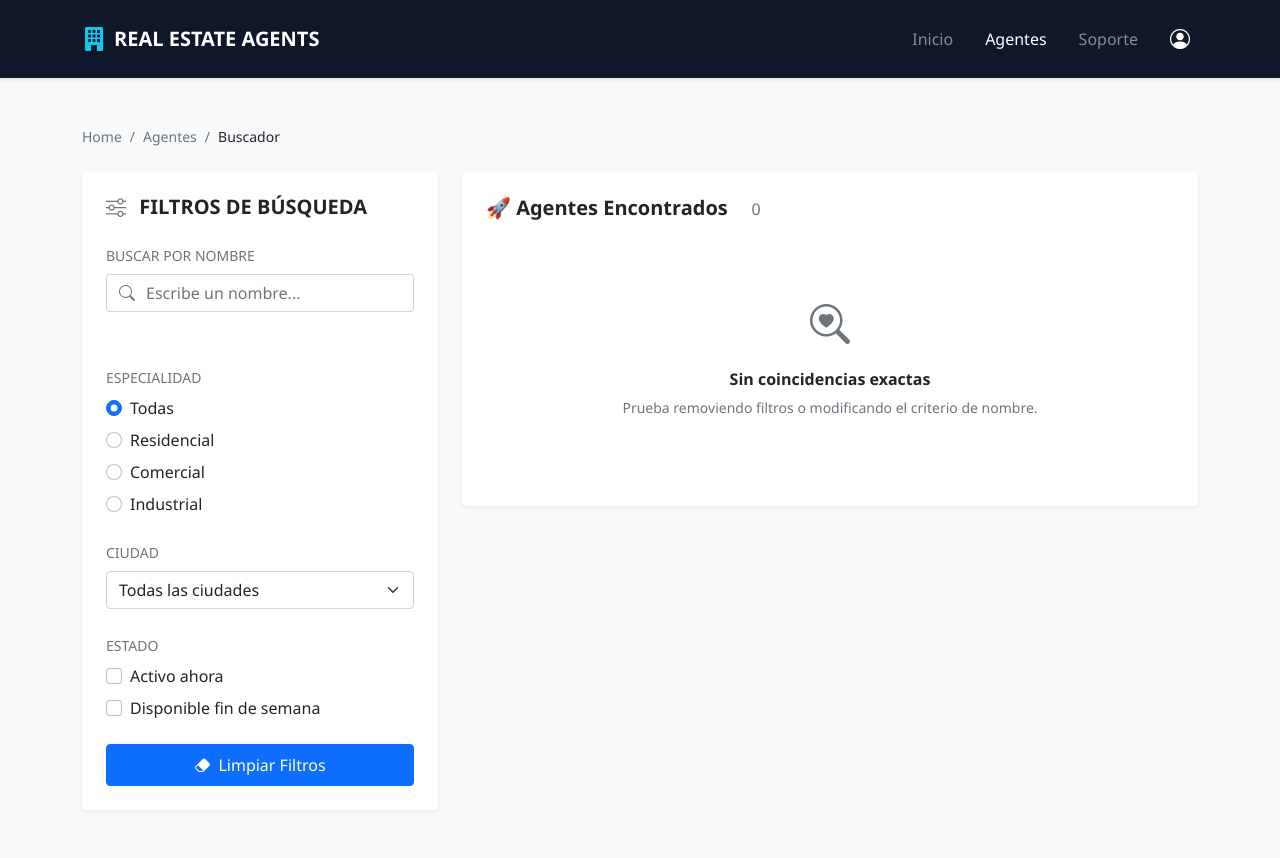
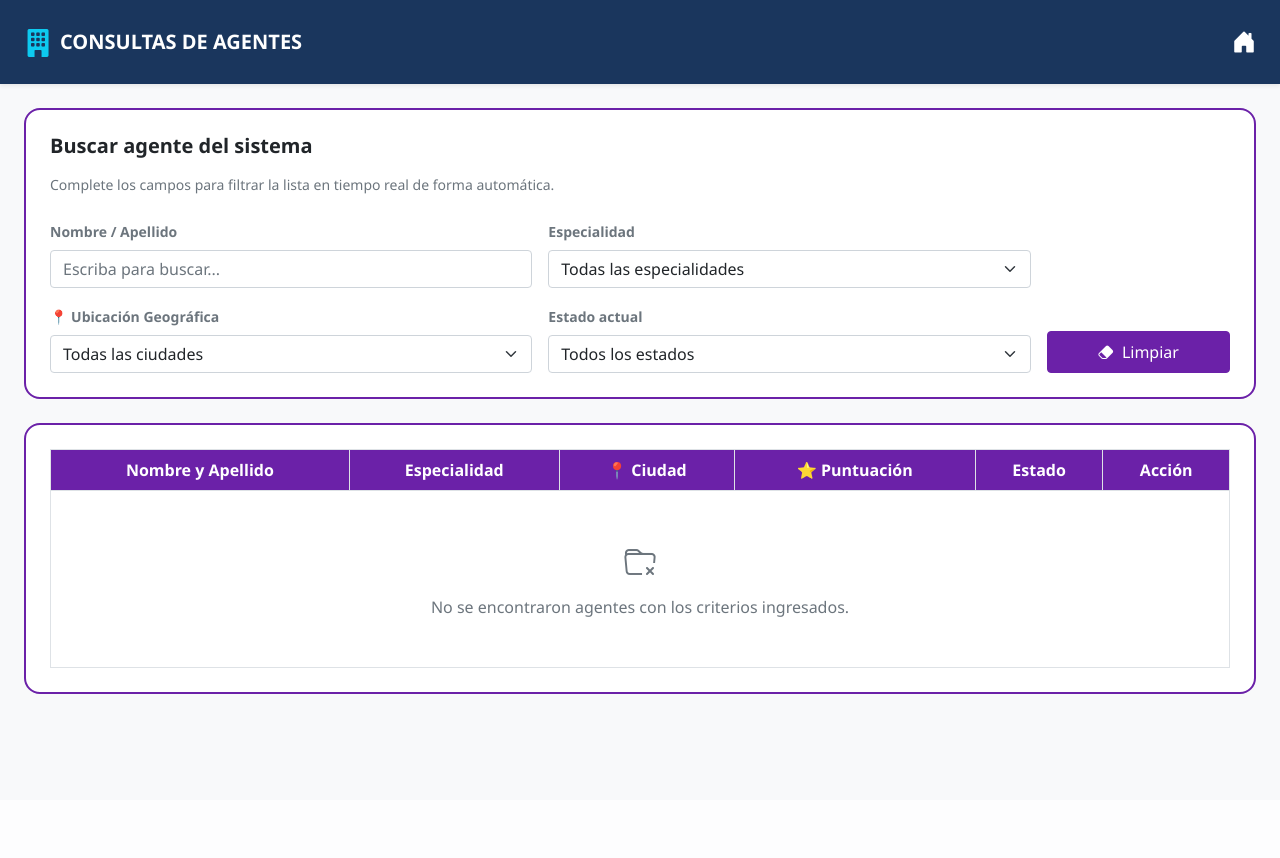
Before and after one commit to mdilauro39/djangoajax, a Django app: page / in a window 1280 px wide. After the commit the page ends 694 px from the top, so only its background shows below. Run offline with Django 5.2, Linux system fonts and the light colour scheme; data that the repository does not hold is empty; some libraries are stand-ins or nearby versions.

Commit message:
se adapto el sistema a las maquetas uix del proyecto de personal que esta realiuzando los alumnos del 210

```diff
--- a/app/templates/agentes/buscador.html
+++ b/app/templates/agentes/buscador.html
@@ -14,106 +14,74 @@
 
     <style>
         body { background-color: #f8f9fa; font-family: 'Segoe UI', system-ui, -apple-system, sans-serif; }
-        .navbar-custom { background-color: #0f172a; }
-        .card-agent { border: 1px solid #e2e8f0; transition: all 0.25s ease; }
-        .card-agent:hover { transform: translateY(-4px); box-shadow: 0 12px 20px rgba(0,0,0,0.08); border-color: #cbd5e1; }
-        .avatar-container { width: 72px; height: 72px; background-color: #f1f5f9; border-radius: 50%; display: flex; align-items: center; justify-content: center; flex-shrink: 0; }
+        .navbar-custom { background-color: #1a365d; }
 
-        /* 💡 Efecto Shimmer / Esqueleto para la carga reactiva */
-        .skeleton-card { background: linear-gradient(90deg, #f1f5f9 25%, #e2e8f0 50%, #f1f5f9 75%); background-size: 200% 100%; animation: loading-shimmer 1.5s infinite; }
-        @keyframes loading-shimmer { 0% { background-position: 200% 0; } 100% { background-position: -200% 0; } }
+        /* Contenedores con bordes redondeados y estilo similar a la imagen */
+        .box-container { border: 2px solid #6b21a8; border-radius: 1rem; background-color: #ffffff; padding: 1.5rem; }
 
-        /* Ocultar/Mostrar elementos en carga con HTMX */
-        .placeholder-container { display: none; }
-        .htmx-request .placeholder-container { display: block; }
-        .htmx-request .resultados-dinamicos { display: none; }
+        /* Estilos de la tabla al estilo del panel */
+        .table-custom-header { background-color: #6b21a8 !important; color: #ffffff !important; }
+        .table tbody tr { vertical-align: middle; }
+
+        /* Spinner de carga */
+        .htmx-indicator { display: none !important; }
+        .htmx-request .htmx-indicator { display: inline-block !important; }
     </style>
 </head>
 <body>
 
-    <!-- 🌐 Barra de Navegación -->
-    <nav class="navbar navbar-expand-lg navbar-dark navbar-custom shadow-sm py-3">
-        <div class="container">
+    <!-- 🌐 Barra de Navegación del Sistema -->
+    <nav class="navbar navbar-expand-lg navbar-dark navbar-custom shadow-sm py-3 mb-4">
+        <div class="container-fluid px-4">
             <a class="navbar-brand fw-bold d-flex align-items-center" href="#">
-                <i class="bi bi-building-fill me-2 fs-4 text-info"></i> REAL ESTATE AGENTS
+                <i class="bi bi-building-fill me-2 text-info fs-3"></i>
+                <span>CONSULTAS DE AGENTES</span>
             </a>
-            <div class="collapse navbar-collapse justify-content-end">
-                <ul class="navbar-nav align-items-center gap-3">
-                    <li class="nav-item"><a class="nav-link text-white-50" href="#">Inicio</a></li>
-                    <li class="nav-item"><a class="nav-link active fw-semibold" href="#">Agentes</a></li>
-                    <li class="nav-item"><a class="nav-link text-white-50" href="#">Soporte</a></li>
-                    <li class="nav-item"><a class="nav-link text-white fs-5" href="#"><i class="bi bi-person-circle"></i></a></li>
-                </ul>
-            </div>
+            <div class="text-white fs-4"><i class="bi bi-house-door-fill"></i></div>
         </div>
     </nav>
 
-    <!-- 🔍 Contenedor Principal -->
-    <div class="container my-5">
-        <nav aria-label="breadcrumb" class="mb-4">
-            <ol class="breadcrumb text-muted small">
-                <li class="breadcrumb-item"><a href="#" class="text-decoration-none text-muted">Home</a></li>
-                <li class="breadcrumb-item"><a href="#" class="text-decoration-none text-muted">Agentes</a></li>
-                <li class="breadcrumb-item active text-dark fw-medium" aria-current="page">Buscador</li>
-            </ol>
-        </nav>
+    <div class="container-fluid px-4 my-4">
 
-        <div class="row g-4">
-            <!-- 🛠️ Barra Lateral: Filtros -->
-            <div class="col-lg-4 col-md-5">
-                <div class="card border-0 shadow-sm p-4 bg-white rounded-3">
-                    <h5 class="fw-bold mb-4 text-dark">
-                        <i class="bi bi-sliders me-2 text-secondary"></i> FILTROS DE BÚSQUEDA
-                    </h5>
+        <!-- 🛠️ Cuadro Superior: Formulario de Filtros Unificado -->
+        <div class="box-container mb-4">
+            <h5 class="fw-bold mb-3 text-dark">Buscar agente del sistema</h5>
+            <p class="text-muted small mb-4">Complete los campos para filtrar la lista en tiempo real de forma automática.</p>
 
             <form id="formulario-filtros">
+                <div class="row g-3 align-items-end">
 
-                        <!-- Input por texto interactivo en tiempo real -->
-                        <div class="mb-4">
-                            <label for="buscar" class="form-label fw-semibold small text-muted text-uppercase">Buscar por nombre</label>
-                            <div class="input-group">
-                                <span class="input-group-text bg-white border-end-0 text-muted"><i class="bi bi-search"></i></span>
-                                <input type="text"
-                                       name="q"
-                                       id="buscar"
-                                       class="form-control border-start-0 ps-0"
-                                       placeholder="Escribe un nombre..."
-                                       hx-get="{% url 'buscador_agentes' %}"
-                                       hx-trigger="keyup delay:300ms changed"
-                                       hx-target="#contenedor-resultados"
-                                       hx-include="#formulario-filtros"
-                                       hx-indicator="#spinner-carga">
-                            </div>
-                            <div id="spinner-carga" class="htmx-indicator mt-2 text-primary small">
-                                <span class="spinner-border spinner-border-sm" role="status"></span> Buscando...
-                            </div>
+                    <!-- Fila de Inputs -->
+                    <div class="col-md-10">
+                        <div class="row g-3">
+                            <!-- Nombre -->
+                            <div class="col-md-6">
+                                <label for="buscar" class="form-label small fw-bold text-secondary">Nombre / Apellido</label>
+                                <input type="text" name="q" id="buscar" class="form-control" placeholder="Escriba para buscar..."
+                                       hx-get="{% url 'buscador_agentes' %}" hx-trigger="keyup delay:300ms changed" hx-target="#contenedor-resultados">
                             </div>
 
-                        <!-- Radios: Especialidad -->
-                        <div class="mb-4">
-                            <label class="form-label fw-semibold small text-muted text-uppercase">Especialidad</label>
-                            <div class="form-check mb-2">
-                                <input class="form-check-input" type="radio" name="especialidad" id="esp-todas" value="" checked
-                                       hx-get="{% url 'buscador_agentes' %}" hx-target="#contenedor-resultados" hx-include="#formulario-filtros" hx-indicator="#spinner-carga">
-                                <label class="form-check-label" for="esp-todas">Todas</label>
-                            </div>
+                            <!-- Especialidad -->
+                            <div class="col-md-6">
+                                <label class="form-label small fw-bold text-secondary">Especialidad</label>
+                              <select name="especialidad" class="form-select"
+        hx-get="{% url 'buscador_agentes' %}"
+        hx-target="#contenedor-resultados"
+        hx-include="#formulario-filtros"> <!-- 🟢 OBLIGATORIO: Incluye el resto del formulario -->
+    <option value="">Todas las especialidades</option>
     {% for esp in especialidades %}
-                            <div class="form-check mb-2">
-                                <input class="form-check-input" type="radio" name="especialidad" id="esp-{{ forloop.counter }}" value="{{ esp }}"
-                                       hx-get="{% url 'buscador_agentes' %}" hx-target="#contenedor-resultados" hx-include="#formulario-filtros" hx-indicator="#spinner-carga">
-                                <label class="form-check-label" for="esp-{{ forloop.counter }}">{{ esp }}</label>
-                            </div>
+        <option value="{{ esp }}">{{ esp }}</option>
     {% endfor %}
+</select>
                             </div>
 
-                        <!-- Selector de Ciudad -->
-                        <div class="mb-4">
-                            <label class="form-label fw-semibold small text-muted text-uppercase">Ciudad</label>
+                            <!-- Ciudad -->
+                            <div class="col-md-6">
+                                <label class="form-label small fw-bold text-secondary">📍 Ubicación Geográfica</label>
                                 <select name="ciudad" class="form-select"
         hx-get="{% url 'buscador_agentes' %}"
         hx-target="#contenedor-resultados"
-                                    hx-include="#formulario-filtros"
-                                    hx-indicator="#spinner-carga">
+        hx-include="#formulario-filtros"> <!-- 🟢 OBLIGATORIO -->
     <option value="">Todas las ciudades</option>
     {% for c in ciudades %}
         <option value="{{ c }}">{{ c }}</option>
@@ -121,43 +89,45 @@
 </select>
                             </div>
 
-                        <!-- Checkboxes de Estado -->
-                        <div class="mb-4">
-                            <label class="form-label fw-semibold small text-muted text-uppercase">Estado</label>
-                            <div class="form-check mb-2">
-                                <input class="form-check-input" type="checkbox" name="activo_ahora" id="activo" value="true"
-                                       hx-get="{% url 'buscador_agentes' %}" hx-target="#contenedor-resultados" hx-include="#formulario-filtros" hx-indicator="#spinner-carga">
-                                <label class="form-check-label" for="activo">Activo ahora</label>
+                            <!-- Estado -->
+                            <div class="col-md-6">
+                                <label class="form-label small fw-bold text-secondary">Estado actual</label>
+                                <select name="activo_ahora" class="form-select"
+        hx-get="{% url 'buscador_agentes' %}"
+        hx-target="#contenedor-resultados"
+        hx-include="#formulario-filtros"> <!-- 🟢 OBLIGATORIO -->
+    <option value="">Todos los estados</option>
+    <option value="true">Activo ahora</option>
+</select>
                             </div>
-                            <div class="form-check mb-4">
-                                <input class="form-check-input" type="checkbox" name="fin_semana" id="fds" value="true"
-                                       hx-get="{% url 'buscador_agentes' %}" hx-target="#contenedor-resultados" hx-include="#formulario-filtros" hx-indicator="#spinner-carga">
-                                <label class="form-check-label" for="fds">Disponible fin de semana</label>
                         </div>
                     </div>
 
-                    </form> <!-- 🔴 Corregido: El formulario ahora cierra bien y no se traga el botón -->
+                    <!-- Columna del Botón Limpiar a la derecha -->
+                    <div class="col-md-2 text-end">
+                        <button type="button" class="btn btn-dark w-100 fw-semibold py-2"
+                                style="background-color: #6b21a8; border-color: #6b21a8;"
+                                hx-get="{% url 'buscador_agentes' %}" hx-params="none" hx-target="#contenedor-resultados"
+                                onclick="document.getElementById('formulario-filtros').reset();">
+                            <i class="bi bi-eraser-fill me-1"></i> Limpiar
+                        </button>
+                    </div>
 
-                    <!-- 🟢 Botón Limpiar: Fuera del form con hx-params="none" para evitar conflictos de caché AJAX -->
-                    <button type="button"
-                            class="btn btn-primary w-100 fw-semibold py-2 d-flex align-items-center justify-content-center"
-                            hx-get="{% url 'buscador_agentes' %}"
-                            hx-params="none"
-                            hx-target="#contenedor-resultados"
-                            hx-indicator="#spinner-carga"
-                            onclick="document.getElementById('formulario-filtros').reset();">
-                        <i class="bi bi-eraser-fill me-2"></i> Limpiar Filtros
-                    </button>
+                </div>
+            </form>
+
+            <div id="spinner-carga" class="htmx-indicator mt-3 text-primary small">
+                <span class="spinner-border spinner-border-sm" role="status"></span> Actualizando registros...
             </div>
         </div>
 
-            <!-- 🚀 Resultados Principales -->
-            <div class="col-lg-8 col-md-7">
-                <div id="contenedor-resultados" class="card border-0 shadow-sm p-4 bg-white rounded-3">
+        <!-- 🚀 Cuadro Inferior: Tabla de Resultados Dinámicos -->
+        <div class="box-container">
+            <div id="contenedor-resultados">
                 {% include 'agentes/partials/lista_resultados.html' %}
-                </div> <!-- 🔴 Corregido: Agregado el cierre del contenedor que faltaba al final de tu fragmento -->
             </div>
         </div>
+
     </div>
     <!-- Bootstrap 5 JS Bundle -->
 
--- a/app/templates/agentes/partials/lista_resultados.html
+++ b/app/templates/agentes/partials/lista_resultados.html
@@ -1,44 +1,49 @@
-<!-- ⌛ Contenedor Esqueleto de Bootstrap (Se muestra solo durante llamadas AJAX de HTMX) -->
-<div class="placeholder-container">
-    <h5 class="fw-bold mb-4 text-muted skeleton-card text-transparent rounded" style="width: 180px;">Cargando...</h5>
-    <div class="row g-3">
-        {% for i in "1234" %}
-        <div class="col-xl-6 col-12">
-            <div class="card p-3 border-0 bg-light rounded-3 h-100 shadow-sm">
-                <div class="d-flex align-items-center gap-3">
-                    <div class="avatar-container skeleton-card border-0"></div>
-                    <div class="w-100">
-                        <div class="skeleton-card rounded mb-2 text-transparent" style="width: 70%;">Nombre</div>
-                        <div class="skeleton-card rounded mb-2 text-transparent" style="width: 40%; font-size: 12px;">Rating</div>
-                        <div class="skeleton-card rounded text-transparent" style="width: 50%; font-size: 12px;">Ubicación</div>
-                    </div>
-                </div>
-            </div>
-        </div>
-        {% endfor %}
-    </div>
+<div class="table-responsive">
+    <table class="table table-bordered table-hover m-0">
+        <thead>
+            <tr class="table-custom-header text-center">
+                <th scope="col">Nombre y Apellido</th>
+                <th scope="col">Especialidad</th>
+                <th scope="col">📍 Ciudad</th>
+                <th scope="col">⭐ Puntuación</th>
+                <th scope="col">Estado</th>
+                <th scope="col">Acción</th>
+            </tr>
+        </thead>
+        <tbody>
+            {% for agente in agentes %}
+            <tr>
+                <td class="fw-bold px-3 text-dark">{{ agente.nombre }}</td>
+                <td class="text-secondary">{{ agente.especialidad }}</td>
+                <td>{{ agente.ciudad }}</td>
+                <td class="text-center fw-semibold text-warning">
+                    <i class="bi bi-star-fill me-1"></i>{{ agente.rating }}
+                </td>
+                <td class="text-center">
+                    {% if agente.activo_ahora %}
+                        <span class="badge bg-success rounded-pill px-3">Activo</span>
+                    {% else %}
+                        <span class="badge bg-danger rounded-pill px-3">Offline</span>
+                    {% endif %}
+                </td>
+                <td class="text-center">
+                    <!-- Botón de acción con el ícono morado estilo el de la imagen -->
+                    <a href="#" class="btn btn-sm btn-link text-decoration-none" style="color: #6b21a8;">
+                        <i class="bi bi-eye-fill fs-5"></i>
+                    </a>
+                </td>
+            </tr>
+            {% empty %}
+            <tr>
+                <td colspan="6" class="text-center py-5 text-muted">
+                    <i class="bi bi-folder-x fs-2 d-block mb-2"></i>
+                    No se encontraron agentes con los criterios ingresados.
+                </td>
+            </tr>
+            {% endfor %}
+        </tbody>
+    </table>
 </div>
 
-<!-- 🚀 Resultados Dinámicos Reales -->
-<div class="resultados-dinamicos">
-    <div class="d-flex justify-content-between align-items-center mb-4">
-        <h5 class="fw-bold text-dark m-0">
-            🚀 Agentes Encontrados
-            <span class="badge bg-secondary-subtle text-secondary rounded-pill fs-6 ms-2 fw-normal">{{ agentes.paginator.count }}</span>
-        </h5>
-    </div>
-
-    <div class="row g-3">
-        {% for agente in agentes %}
-            {% include 'agentes/partials/tarjeta_agente.html' %}
-        {% empty %}
-            <div class="col-12 py-5 text-center text-muted">
-                <i class="bi bi-search-heart fs-1 d-block mb-3 text-secondary-heading"></i>
-                <h6 class="fw-bold text-dark">Sin coincidencias exactas</h6>
-                <p class="small text-muted">Prueba removiendo filtros o modificando el criterio de nombre.</p>
-            </div>
-        {% endfor %}
-    </div>
-
-    {% include 'agentes/partials/paginador.html' %}
-</div>
+<!-- Incluimos el paginador debajo de la tabla -->
+{% include 'agentes/partials/paginador.html' %}
--- a/app/templates/agentes/partials/paginador.html
+++ b/app/templates/agentes/partials/paginador.html
@@ -1,75 +1,40 @@
 {% if agentes.has_other_pages %}
-<nav aria-label="Navegación de resultados" class="mt-5 text-center">
-    <ul class="pagination pagination-md justify-content-center shadow-sm d-inline-flex border rounded-3 overflow-hidden bg-white p-0">
+<nav aria-label="Navegación de resultados" class="mt-4">
+    <ul class="pagination pagination-sm justify-content-center m-0">
 
-        <!-- ⬅️ Botón Anterior -->
         {% if agentes.has_previous %}
             <li class="page-item">
-                <a class="page-link border-0 py-2.5 px-3 text-dark d-flex align-items-center gap-1 cursor-pointer"
+                <a class="page-link text-dark cursor-pointer"
                    hx-get="?page={{ agentes.previous_page_number }}"
                    hx-include="#formulario-filtros"
                    hx-target="#contenedor-resultados">
-                    <i class="bi bi-chevron-left" style="font-size: 12px;"></i>
-                    <span class="d-none d-sm-inline small fw-semibold">Anterior</span>
+                    &laquo; Anterior
                 </a>
-            </li>
-        {% else %}
-            <li class="page-item disabled">
-                <span class="page-link border-0 py-2.5 px-3 text-muted d-flex align-items-center gap-1">
-                    <i class="bi bi-chevron-left" style="font-size: 12px;"></i>
-                    <span class="d-none d-sm-inline small">Anterior</span>
-                </span>
             </li>
         {% endif %}
 
-        <!-- 🔢 Números de Página Centrales -->
         {% for num in agentes.paginator.page_range %}
-            {% if agentes.number == num %}
-                <li class="page-item active" aria-current="page">
-                    <span class="page-link border-0 py-2.5 px-3.5 fw-bold bg-primary text-white">
-                        {{ num }}
-                    </span>
-                </li>
-            {% elif num > agentes.number|add:'-3' and num < agentes.number|add:'3' %}
-                <li class="page-item">
-                    <a class="page-link border-0 py-2.5 px-3.5 text-secondary fw-semibold cursor-pointer"
+            <li class="page-item {% if agentes.number == num %}active{% endif %}">
+                <a class="page-link {% if agentes.number == num %}bg-dark border-dark text-white{% else %}text-dark{% endif %} cursor-pointer"
                    hx-get="?page={{ num }}"
                    hx-include="#formulario-filtros"
                    hx-target="#contenedor-resultados">
                     {{ num }}
                 </a>
             </li>
-            {% endif %}
         {% endfor %}
 
-        <!-- ➡️ Botón Siguiente -->
         {% if agentes.has_next %}
             <li class="page-item">
-                <a class="page-link border-0 py-2.5 px-3 text-dark d-flex align-items-center gap-1 cursor-pointer"
+                <a class="page-link text-dark cursor-pointer"
                    hx-get="?page={{ agentes.next_page_number }}"
                    hx-include="#formulario-filtros"
                    hx-target="#contenedor-resultados">
-                    <span class="d-none d-sm-inline small fw-semibold">Siguiente</span>
-                    <i class="bi bi-chevron-right" style="font-size: 12px;"></i>
+                    Siguiente &raquo;
                 </a>
-            </li>
-        {% else %}
-            <li class="page-item disabled">
-                <span class="page-link border-0 py-2.5 px-3 text-muted d-flex align-items-center gap-1">
-                    <span class="d-none d-sm-inline small">Siguiente</span>
-                    <i class="bi bi-chevron-right" style="font-size: 12px;"></i>
-                </span>
             </li>
         {% endif %}
 
     </ul>
 </nav>
 {% endif %}
-
-<style>
-    .pagination .page-link:hover:not(.disabled) {
-        background-color: #f1f5f9 !important;
-        color: #0f172a !important;
-    }
-    .cursor-pointer { cursor: pointer; }
-</style>
--- a/app/views.py
+++ b/app/views.py
@@ -10,11 +10,11 @@ def buscador_agentes(request):
     agentes_queryset = Agente.objects.all().order_by('nombre')
 
     # 2. Capturar parámetros de los filtros desde la URL (Request GET)
-    query = request.GET.get('q', '')
-    especialidad = request.GET.get('especialidad', '')
-    ciudad = request.GET.get('ciudad', '')
-    activo_ahora = request.GET.get('activo_ahora', '')
-    fin_semana = request.GET.get('fin_semana', '')
+    query = request.GET.get('q', '').strip()
+    especialidad = request.GET.get('especialidad', '').strip()
+    ciudad = request.GET.get('ciudad', '').strip()
+    activo_ahora = request.GET.get('activo_ahora', '').strip()
+    fin_semana = request.GET.get('fin_semana', '').strip()
 
     # 3. Aplicación dinámica de filtros del formulario
     if query:
```
Lines whose indentation alone changed are shown as unchanged.
